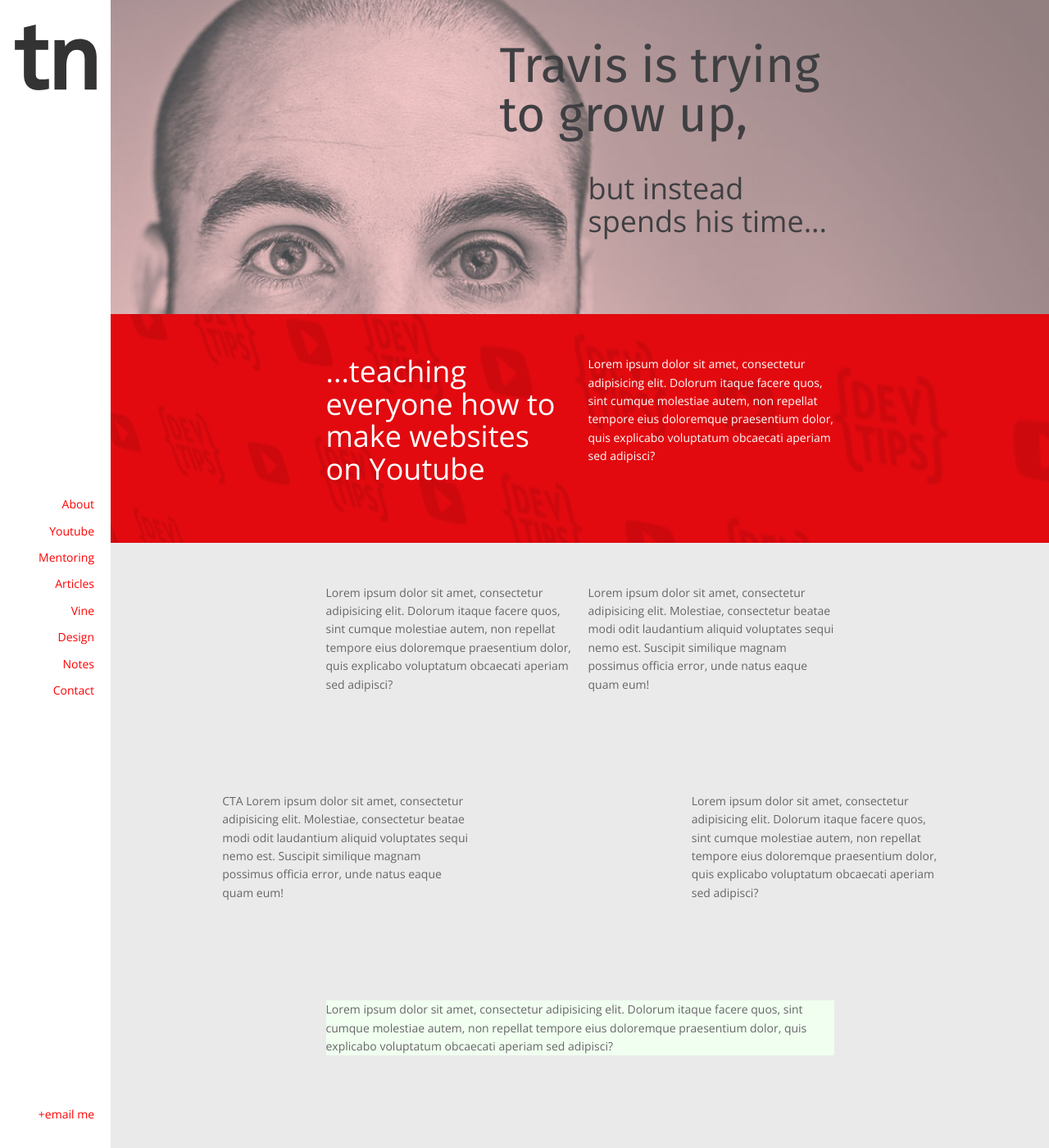
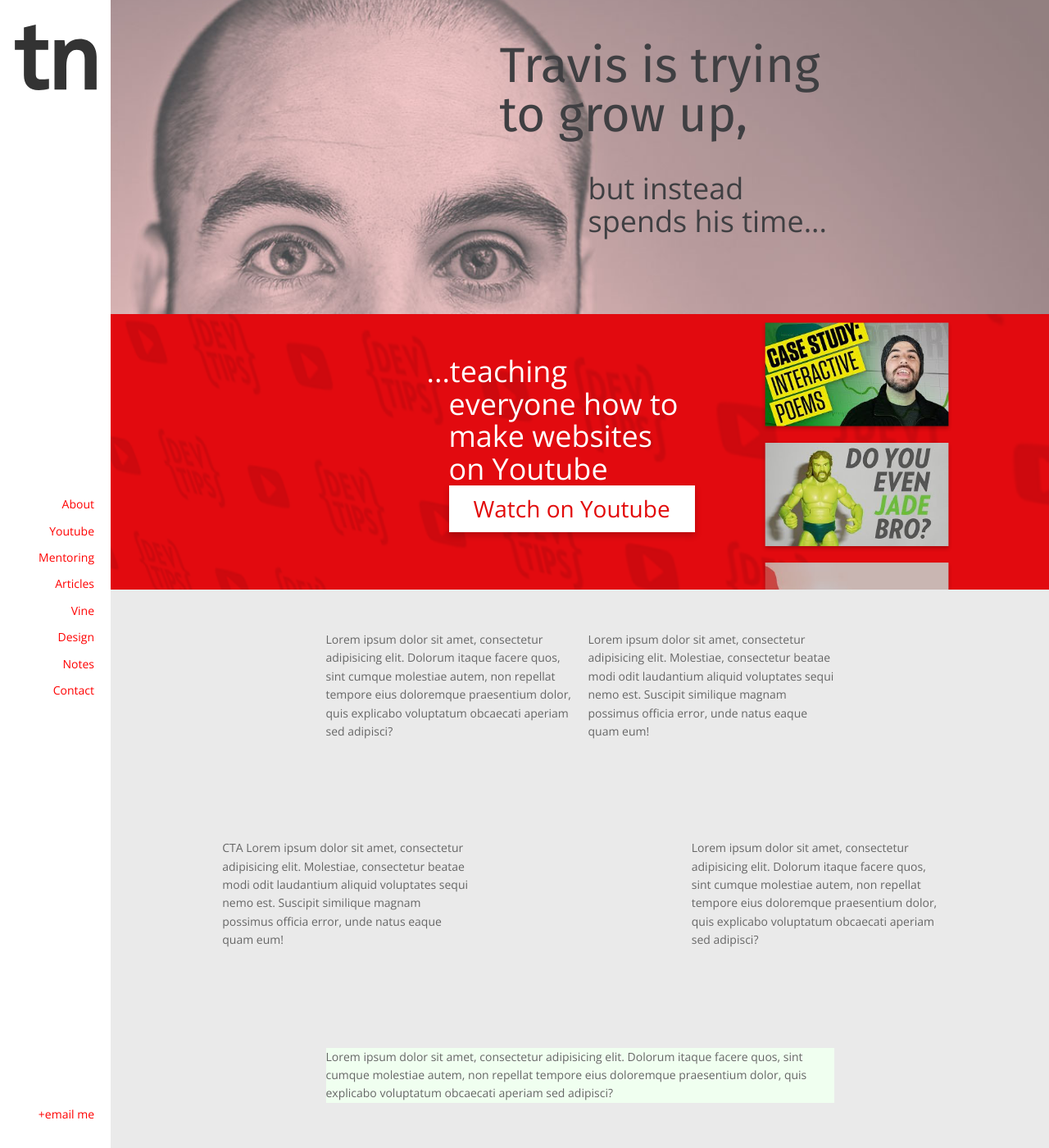
Before and after one commit to rblake1010/portfolio-devtips-next, a Jekyll site: the page built from index.html, in a window 1280 px wide and 1400 px high. Shown: the whole window at 82% size. Built offline with Jekyll 4.4.1, drawn with Linux system fonts in a browser that asks for light colours.

Commit message:
youtube section development...

```diff
--- a/_includes/section-youtube.html
+++ b/_includes/section-youtube.html
@@ -1 +1 @@
-<section class="youtube"><div class="flex flex-center"><div class="col-1"><p> Lorem ipsum dolor sit amet, consectetur adipisicing elit. Dolorum itaque facere quos, sint cumque molestiae autem, non repellat tempore eius doloremque praesentium dolor, quis explicabo voluptatum obcaecati aperiam sed adipisci?</p></div><div class="col-1 order-first"><p class="home-lead outdented">...teaching everyone how to make websites on Youtube</p></div></div></section>
+<section class="youtube"><div class="flex flex-center"><div class="col-1"><div class="video-strip"></div></div><div class="col-1 order-first"><p class="home-lead outdented">...teaching everyone how to make websites on Youtube</p><a class="home-cta" href="#">Watch on Youtube</a></div></div></section>
--- a/assets/css/base/_typography.scss
+++ b/assets/css/base/_typography.scss
@@ -53,6 +53,9 @@ hr{
 	font-size:36px;
 	line-height:1.1;
 	&.outdented{
-
+		text-indent: -0.75em;
+		@media(max-width:640px){
+			text-indent: 0;
+		}
 	}
 }
--- a/assets/css/main.css
+++ b/assets/css/main.css
@@ -380,6 +380,11 @@ a {
 .home-lead {
   font-size: 36px;
   line-height: 1.1; }
+  .home-lead.outdented {
+    text-indent: -0.75em; }
+    @media (max-width: 640px) {
+      .home-lead.outdented {
+        text-indent: 0; } }
 
 .home-wrap header {
   width: 135px;
@@ -547,7 +552,33 @@ section.youtube {
   background-image: url(/assets/img/youtube-bg.gif);
   background-position: center;
   background-size: cover;
-  color: #fff; }
+  color: #fff;
+  overflow: hidden; }
+  section.youtube .home-cta {
+    font-size: 28px;
+    display: block;
+    background: #fff;
+    text-align: center;
+    padding: 0.4em 0;
+    line-height: 1.25;
+    box-shadow: 0px 4px 8px rgba(0, 0, 0, 0.2);
+    color: #e20a0a;
+    -webkit-transition: all 0.15s ease-in-out;
+            transition: all 0.15s ease-in-out; }
+    section.youtube .home-cta:hover {
+      box-shadow: 0px 5px 14px rgba(0, 0, 0, 0.4); }
+  section.youtube .video-strip {
+    position: absolute;
+    margin: -50px 0;
+    top: 0;
+    width: 356px;
+    height: 837px;
+    background-image: url(/assets/img/video-strip.png);
+    background-position: center top;
+    background-repeat: no-repeat;
+    background-size: 70%; }
+  section.youtube .col-1 {
+    position: relative; }
 
 .home-wrap {
   display: -webkit-box;
--- a/assets/jade/section-youtube.jade
+++ b/assets/jade/section-youtube.jade
@@ -1,6 +1,7 @@
 section.youtube
 	.flex.flex-center
 		.col-1
-			p  Lorem ipsum dolor sit amet, consectetur adipisicing elit. Dolorum itaque facere quos, sint cumque molestiae autem, non repellat tempore eius doloremque praesentium dolor, quis explicabo voluptatum obcaecati aperiam sed adipisci?
+			.video-strip
 		.col-1.order-first
 			p.home-lead.outdented ...teaching everyone how to make websites on Youtube
+			a.home-cta(href="#") Watch on Youtube
```
Also changed, not shown: assets/css/partials/_home-youtube.scss (+29 -0 lines).
